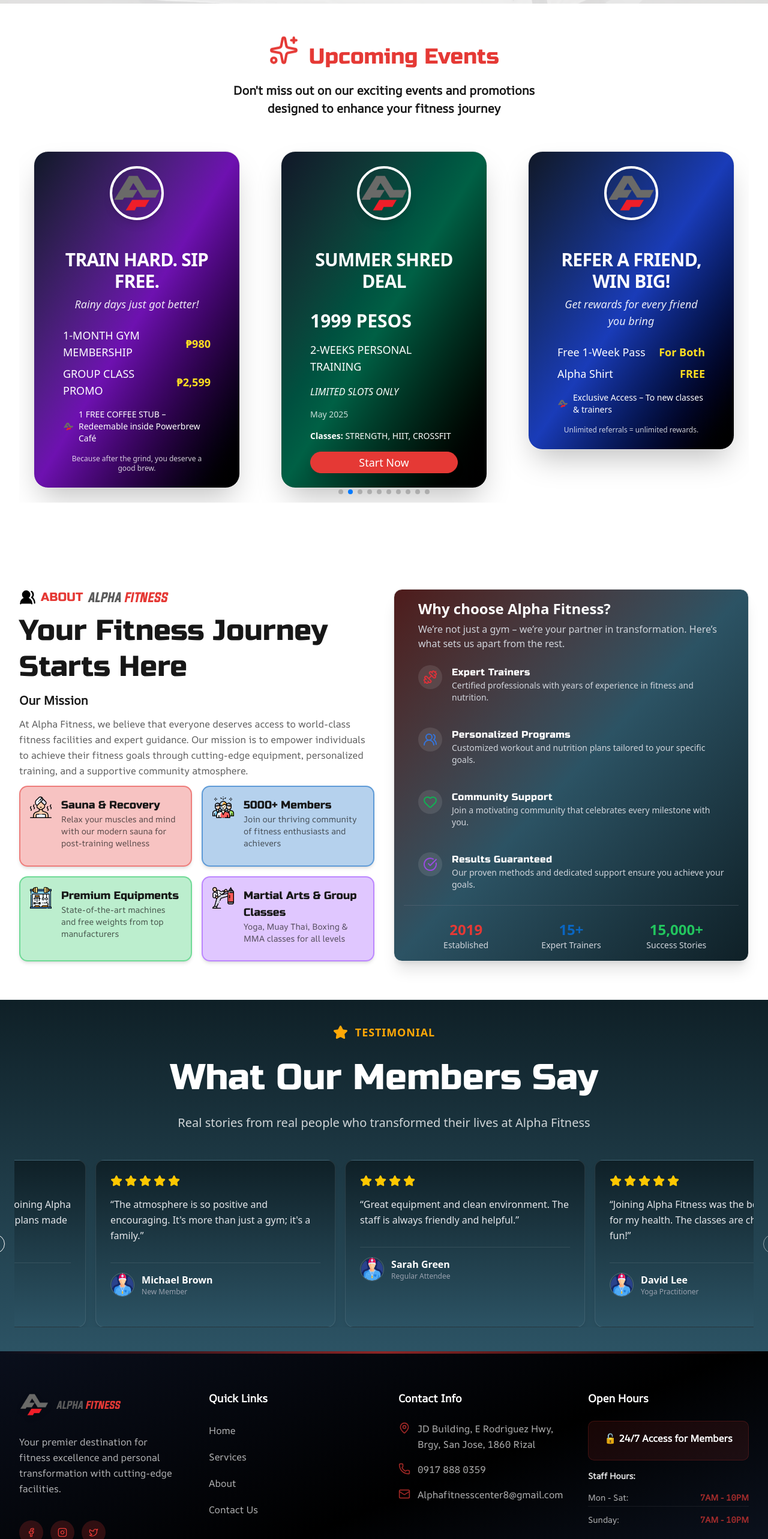
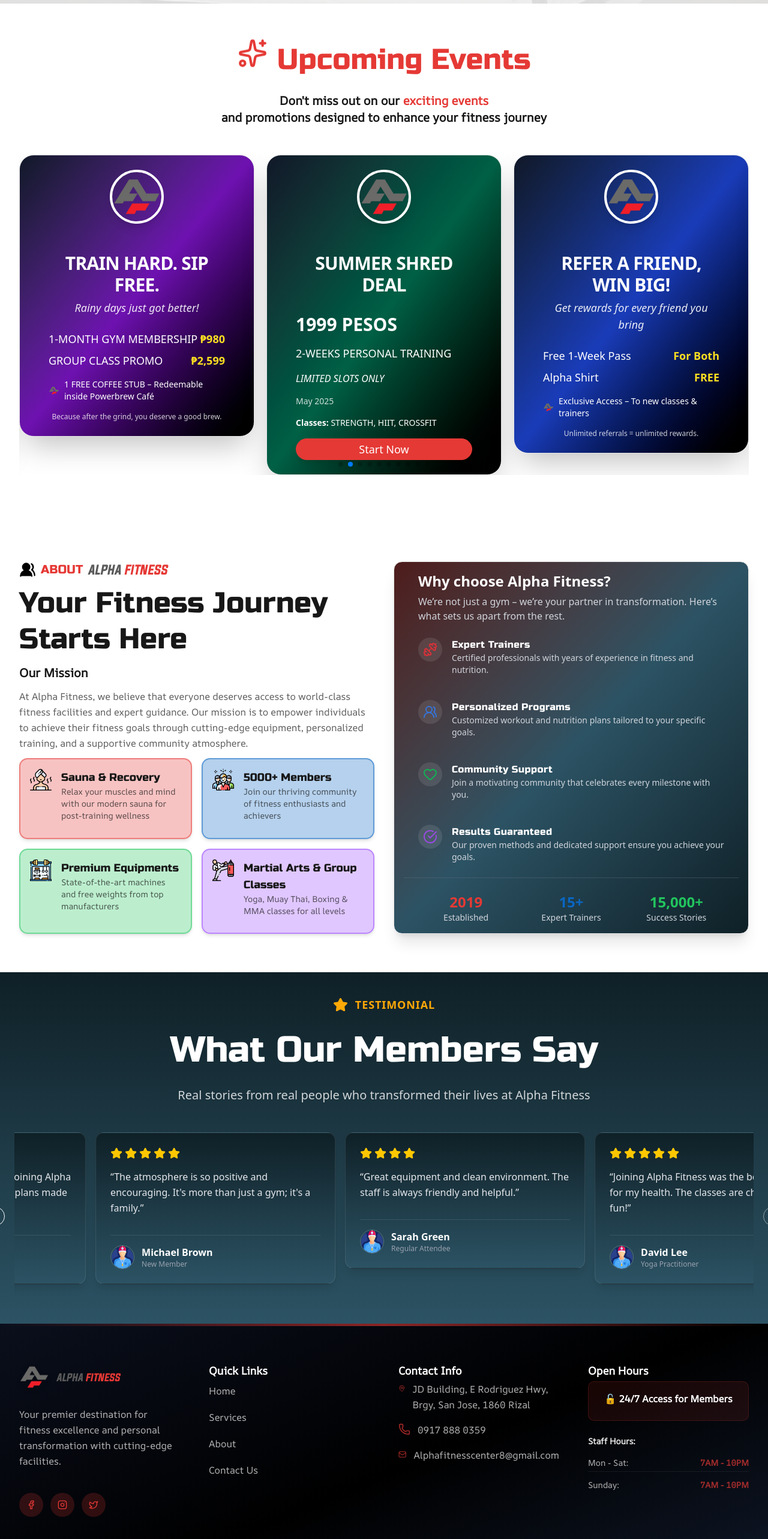
Before and after one commit to jorie21/AlphaFitnessWeb-Dev, a Next.js app: page / in a window 1280 px wide. Shown: the part 874-3440 px from the top of the page at 60% size. Built offline with nearby package versions, Linux system fonts and the light colour scheme; grey boxes are pictures that could not be loaded.

Commit message:
Enhance UI and animations across profile and footer sections; improve responsiveness and accessibility in LoyaltyStatus, ProfileHeader, and AnnouncementSection components

```diff
--- a/app/profile/page.jsx
+++ b/app/profile/page.jsx
@@ -7,7 +7,7 @@
   return (
     <div>
       <ProfileHeader />
-      <div className="flex gap-4 screen">
+      <div className="flex flex-col lg:flex-row gap-4 screen">
         <LoyaltyStatus />
         <NutritionCard />
       </div>
--- a/components/sections/AnnouncementSection.jsx
+++ b/components/sections/AnnouncementSection.jsx
@@ -25,29 +25,34 @@
   return (
     <div className="relative w-full screen ">
       {/* Header */}
-      <div className="flex flex-col items-center gap-4 mb-8">
+      <div className="flex flex-col items-center gap-6 mb-12 px-4 text-center">
+        {/* Heading with Icon */}
         <motion.div
-          className="flex items-center gap-4"
-          initial = {{opacity: 0, x:-100}} //slide from the left
+          className="flex items-center gap-3 sm:gap-4"
+          initial={{ opacity: 0, x: -80 }} // slide from left
           whileInView={{ opacity: 1, x: 0 }}
-          transition={{ duration: 2, ease: "easeOut" }}
+          transition={{ duration: 1.2, ease: "easeOut" }}
           viewport={{ once: false, amount: 0.2 }}
         >
-          <Sparkles className="lg:h-[50px] lg:w-[50px] h-6 w-6 text-secondary animate-bounce" />
-          <h1 className="font-russo lg:text-4xl text-2xl text-secondary">
+          <Sparkles className="h-8 w-8 sm:h-10 sm:w-10 lg:h-[50px] lg:w-[50px] text-secondary animate-bounce" />
+          <h1 className="font-russo text-2xl sm:text-3xl md:text-4xl lg:text-5xl text-secondary leading-tight">
             Upcoming Events
           </h1>
         </motion.div>
+
+        {/* Subtext */}
         <motion.div
-        className="lg:text-center lg:text-[20px] font-bold font-arone opacity-70"
-        initial = {{opacity: 0, x:100}} //slide from the right
+          className="max-w-xl text-sm sm:text-base md:text-lg lg:text-xl font-bold font-arone opacity-80"
+          initial={{ opacity: 0, x: 80 }} // slide from right
           whileInView={{ opacity: 1, x: 0 }}
           transition={{ duration: 1, ease: "easeOut" }}
           viewport={{ once: false, amount: 0.2 }}
         >
           <span>
-          Don&apos;t miss out on our exciting events and promotions <br />
-          designed to enhance your fitness journey
+            Don&apos;t miss out on our{" "}
+            <span className="text-secondary">exciting events</span>{" "}
+            <br className="hidden sm:block" />
+            and promotions designed to enhance your fitness journey
           </span>
         </motion.div>
       </div>
@@ -69,7 +74,7 @@
           const bg = data?.background || gradients[index % gradients.length];
 
           return (
-        <SwiperSlide key={data.id} className="p-6">
+            <SwiperSlide key={data.id}>
               {/* ✅ Wrap Card in Motion */}
               <motion.div
                 initial={{ opacity: 0, y: 40, scale: 0.95 }}
@@ -80,7 +85,7 @@
                   ease: "easeOut",
                 }}
                 viewport={{ once: false, amount: 0.2 }}
-            whileHover={{ scale: 1.10 }} // ✅ still allows hover scaling
+                whileHover={{ scale: 1.1 }} // ✅ still allows hover scaling
               >
                 <Card
                   className={`relative rounded-3xl p-6 text-white shadow-2xl ${bg} flex flex-col justify-between min-h-[400px]`}
@@ -104,7 +109,9 @@
                       {data?.title || "No Title"}
                     </CardTitle>
                     {data?.subtitle && (
-                  <p className="text-lg italic opacity-90">{data.subtitle}</p>
+                      <p className="text-lg italic opacity-90">
+                        {data.subtitle}
+                      </p>
                     )}
                   </CardHeader>
 
@@ -130,7 +137,9 @@
                         <h2 className="text-3xl font-bold">{data?.price}</h2>
                         <p className="text-lg">{data?.offer}</p>
                         <p className="text-md italic">{data?.duration}</p>
-                    <p className="text-sm opacity-80">{data?.promo_period}</p>
+                        <p className="text-sm opacity-80">
+                          {data?.promo_period}
+                        </p>
                       </>
                     )}
 
--- a/components/sections/FooterSection.jsx
+++ b/components/sections/FooterSection.jsx
@@ -1,25 +1,49 @@
+"use client";
 import React from "react";
 import Image from "next/image";
 import AlphaFitness from "@/components/Alphafitness";
 import Link from "next/link";
 import { menus, contactInfo } from "@/constant/menu";
 import { Facebook, Instagram, Twitter } from "lucide-react";
+import { motion } from "framer-motion";
+
 export default function FooterSection() {
+  const fadeUp = {
+    hidden: { opacity: 0, y: 40 },
+    show: (i = 1) => ({
+      opacity: 1,
+      y: 0,
+      transition: {
+        duration: 0.6,
+        ease: "easeOut",
+        delay: i * 0.2, // stagger for each column
+      },
+    }),
+  };
+
   return (
     <footer
       id="contact"
       className="w-full h-auto flex flex-col bg-[linear-gradient(157deg,#0A0F1C_0%,#000000_50%,#111B2E_100%)] relative overflow-hidden"
     >
-      {/* Decorative elements */}
+      {/* Decorative top line */}
       <div className="absolute top-0 left-0 w-full h-1 bg-gradient-to-r from-transparent via-secondary to-transparent opacity-60"></div>
 
-      {/* Main footer content */}
+      {/* Main footer */}
       <div className="screen flex w-full h-full py-16 px-4 sm:px-6 lg:px-8">
         <div className="w-full max-w-7xl mx-auto">
-          {/* Mobile: Stack vertically, Desktop: Grid layout */}
-          <div className="grid grid-cols-1 md:grid-cols-2 lg:grid-cols-4 gap-8 lg:gap-12">
-            {/* Company Info - Full width on mobile, spans 2 cols on medium screens */}
-            <div className="md:col-span-2 lg:col-span-1 space-y-6">
+          <motion.div
+            className="grid grid-cols-1 md:grid-cols-2 lg:grid-cols-4 gap-8 lg:gap-12"
+            initial="hidden"
+            whileInView="show"
+            viewport={{ once: false, amount: 0.2 }}
+          >
+            {/* Company Info */}
+            <motion.div
+              variants={fadeUp}
+              custom={0}
+              className="md:col-span-2 lg:col-span-1 space-y-6"
+            >
               <div className="flex items-center space-x-3 mb-6">
                 <div className="relative">
                   <Image
@@ -39,28 +63,24 @@
                 transformation with cutting-edge facilities.
               </p>
 
-              {/* Social media or additional info could go here */}
+              {/* Socials */}
               <div className="flex space-x-3 pt-4">
-                <div className="w-10 h-10 bg-secondary/20 rounded-full flex items-center justify-center hover:bg-secondary/40 transition-all duration-300 cursor-pointer group">
-                  <Facebook className="w-4 h-4 text-secondary group-hover:scale-110 transition-transform duration-300" />
+                {[Facebook, Instagram, Twitter].map((Icon, i) => (
+                  <div
+                    key={i}
+                    className="w-10 h-10 bg-secondary/20 rounded-full flex items-center justify-center hover:bg-secondary/40 transition-all duration-300 cursor-pointer group"
+                  >
+                    <Icon className="w-4 h-4 text-secondary group-hover:scale-110 transition-transform duration-300" />
                   </div>
-                <div className="w-10 h-10 bg-secondary/20 rounded-full flex items-center justify-center hover:bg-secondary/40 transition-all duration-300 cursor-pointer group">
-                  <Instagram className="w-4 h-4 text-secondary group-hover:scale-110 transition-transform duration-300" />
+                ))}
               </div>
-                <div className="w-10 h-10 bg-secondary/20 rounded-full flex items-center justify-center hover:bg-secondary/40 transition-all duration-300 cursor-pointer group">
-                  <Twitter className="w-4 h-4 text-secondary group-hover:scale-110 transition-transform duration-300" />
-                </div>
-              </div>
-            </div>
+            </motion.div>
 
             {/* Quick Links */}
-            <div className="space-y-6">
-              <div className="relative">
+            <motion.div variants={fadeUp} custom={1} className="space-y-6">
               <h3 className="text-white font-arone text-lg font-bold mb-1">
                 Quick Links
               </h3>
-              </div>
-
               <ul className="space-y-3">
                 {menus.map((menu, index) => (
                   <li key={index}>
@@ -74,25 +94,20 @@
                   </li>
                 ))}
               </ul>
-            </div>
+            </motion.div>
 
             {/* Contact Info */}
-            <div className="space-y-6">
-              <div className="relative">
+            <motion.div variants={fadeUp} custom={2} className="space-y-6">
               <h3 className="text-white font-arone text-lg font-bold mb-1">
                 Contact Info
               </h3>
-              </div>
-
               <ul className="space-y-4">
                 {contactInfo.map((info, index) => (
                   <li
                     key={index}
                     className="flex items-start space-x-3 text-white opacity-70 group hover:opacity-100 transition-opacity duration-300"
                   >
-                    <div className="flex-shrink-0 mt-0.5">
-                      <info.icon className="w-5 h-5 text-secondary group-hover:scale-110 transition-transform duration-300" />
-                    </div>
+                    <info.icon className="w-5 h-5 text-secondary group-hover:scale-110 transition-transform duration-300 mt-0.5" />
                     <span className="font-arone text-sm sm:text-base leading-relaxed">
                       <a
                         href={info.link}
@@ -106,17 +121,13 @@
                   </li>
                 ))}
               </ul>
-            </div>
+            </motion.div>
 
             {/* Open Hours */}
-            <div className="space-y-6">
-              <div className="relative">
+            <motion.div variants={fadeUp} custom={3} className="space-y-6">
               <h3 className="text-white font-arone text-lg font-bold mb-1">
                 Open Hours
               </h3>
-              </div>
-
-              <div className="space-y-4">
               <div className="bg-secondary/10 p-4 rounded-lg border border-secondary/20">
                 <h4 className="text-white font-arone font-semibold text-sm sm:text-base mb-2 text-center">
                   🔓 24/7 Access for Members
@@ -142,16 +153,14 @@
                   </li>
                 </ul>
               </div>
-              </div>
-            </div>
-          </div>
+            </motion.div>
+          </motion.div>
         </div>
       </div>
 
       {/* Bottom section */}
       <div className="screen w-full px-4 sm:px-6 lg:px-8 pb-8">
         <div className="w-full max-w-7xl mx-auto">
-          {/* Divider with gradient */}
           <div className="relative mb-8">
             <div className="absolute inset-0 flex items-center">
               <div className="w-full border-t border-gradient-to-r from-transparent via-white/20 to-transparent"></div>
@@ -163,14 +172,17 @@
             </div>
           </div>
 
-          {/* Copyright */}
-          <div className="text-center">
+          <motion.div
+            initial={{ opacity: 0, y: 20 }}
+            whileInView={{ opacity: 1, y: 0 }}
+            transition={{ duration: 0.6, ease: "easeOut" }}
+            viewport={{ once: true, amount: 0.3 }}
+            className="text-center"
+          >
             <p className="font-arone text-white opacity-70 text-xs sm:text-sm leading-relaxed max-w-2xl mx-auto">
               © 2024 Alpha Fitness. All rights reserved. | Designed with passion
               for fitness excellence.
             </p>
-
-            {/* Additional links for mobile */}
             <div className="flex flex-wrap justify-center gap-4 mt-4 sm:hidden">
               <Link
                 href="/privacy"
@@ -186,11 +198,11 @@
                 Terms of Service
               </Link>
             </div>
-          </div>
+          </motion.div>
         </div>
       </div>
 
-      {/* Decorative bottom gradient */}
+      {/* Decorative bottom line */}
       <div className="absolute bottom-0 left-0 w-full h-1 bg-gradient-to-r from-transparent via-secondary/60 to-transparent"></div>
     </footer>
   );
--- a/components/sections/TestimonialSection.jsx
+++ b/components/sections/TestimonialSection.jsx
@@ -6,20 +6,34 @@
 import { testimonials } from '@/constant/features';
 import { Carousel, CarouselContent, CarouselItem, CarouselNext, CarouselPrevious } from "@/components/ui/carousel";
 import Autoplay from "embla-carousel-autoplay";
+import { motion } from "framer-motion";
 
 export default function TestimonialSection() {
   return (
     <section className="w-full py-12 md:py-16 lg:py-10 bg-gradient-to-b from-[#0F2027] via-[#1E3A46] to-[#2C5364] text-white">
-      <div className="container px-4 md:px-6  mx-auto">
-        <div className='flex flex-col items-center justify-center gap-6 text-center mb-12'>
+      <div className="container px-4 md:px-6 mx-auto">
+
+        {/* Heading */}
+        <motion.div
+          className='flex flex-col items-center justify-center gap-6 text-center mb-12'
+          initial={{ opacity: 0, y: 50 }}
+          whileInView={{ opacity: 1, y: 0 }}
+          transition={{ duration: 0.8, ease: "easeOut" }}
+          viewport={{ once: false, amount: 0.2 }}
+        >
           <div className='flex flex-row items-center justify-center gap-3'>
             <Star size={25} color="#FFA807" fill="#FFA807" />
             <h2 className="text-[#FFA807] font-bold text-lg tracking-wider uppercase">TESTIMONIAL</h2>
           </div>
-          <h1 className="font-russo text-4xl md:text-5xl lg:text-6xl leading-tight">What Our Members Say</h1>
-          <p className='text-lg md:text-xl opacity-80 max-w-3xl'>Real stories from real people who transformed their lives at Alpha Fitness</p>
-        </div>
+          <h1 className="font-russo text-4xl md:text-5xl lg:text-6xl leading-tight">
+            What Our Members Say
+          </h1>
+          <p className='text-lg md:text-xl opacity-80 max-w-3xl'>
+            Real stories from real people who transformed their lives at Alpha Fitness
+          </p>
+        </motion.div>
 
+        {/* Carousel */}
         <Carousel
           opts={{
             align: "start",
@@ -27,17 +41,27 @@
           plugins={[
             Autoplay({
               delay: 2000,
-              stopOnInteraction: true,
+              stopOnInteraction: false,
               stopOnMouseEnter: true,
             }),
           ]}
           className="w-full"
         >
-          <CarouselContent >
-            {testimonials.map((t) => (
-              <CarouselItem key={t.id} className="pl-4 basis-full sm:basis-1/2 lg:basis-1/3">
+          <CarouselContent>
+            {testimonials.map((t, idx) => (
+              <CarouselItem
+                key={t.id}
+                className="pl-4 basis-full sm:basis-1/2 lg:basis-1/3"
+              >
+                <motion.div
+                  initial={{ opacity: 0, scale: 0.8, y: 40 }}
+                  whileInView={{ opacity: 1, scale: 1, y: 0 }}
+                  transition={{ duration: 0.6, delay: idx * 0.2 }}
+                  viewport={{ once: false, amount: 0.2 }}
+                >
                   <Card className="rounded-xl border border-white/10 bg-gradient-to-b from-[#0F2027] via-[#1E3A46] to-[#2C5364] p-6 text-white shadow-lg h-full flex flex-col justify-between">
                     <CardContent className="flex flex-col gap-4 p-0">
+
                       {/* ⭐ Star Rating */}
                       <div className="flex gap-1">
                         {Array.from({ length: t.rating }).map((_, i) => (
@@ -47,10 +71,12 @@
                           />
                         ))}
                       </div>
+
                       {/* Testimonial Text */}
                       <blockquote className="text-base leading-relaxed text-gray-200 flex-grow">
                         “{t.testimonial}”
                       </blockquote>
+
                       {/* Author */}
                       <figcaption className="flex gap-3 pt-4 border-t border-white/10 mt-4">
                         <Image
@@ -67,6 +93,7 @@
                       </figcaption>
                     </CardContent>
                   </Card>
+                </motion.div>
               </CarouselItem>
             ))}
           </CarouselContent>
```
Also changed, not shown: app/profile/LoyaltyStatus.jsx (+25 -18 lines), app/profile/ProfileHeader.jsx (+22 -21 lines). Lines whose indentation alone changed are shown as unchanged.
